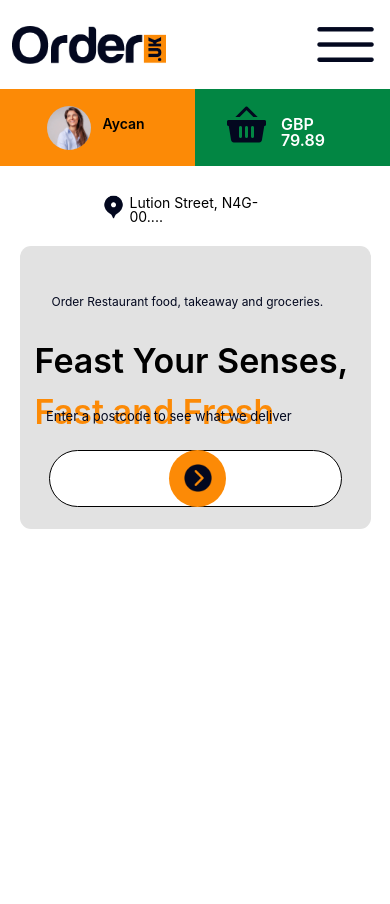
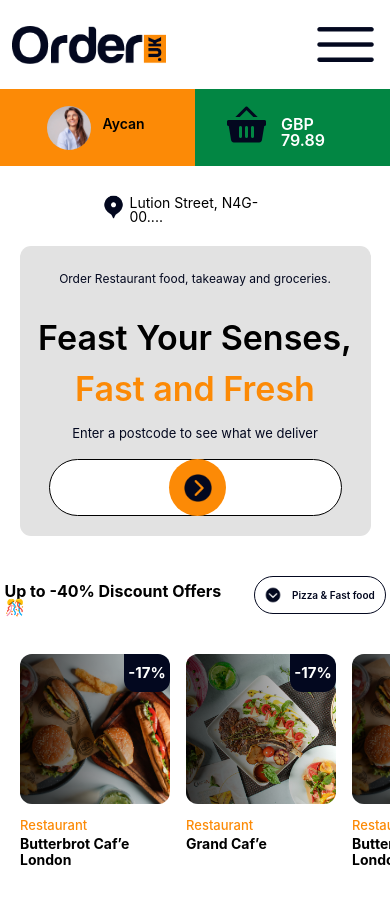
Before and after one commit to mortezamohasseliy/Food-delivery-website-React, a React (Vite) app: page / in a window 390 px wide. Shown: the top 904 px of the page. Before the commit the page ends 844 px from the top, so only its background shows below. Built offline with nearby package versions, Linux system fonts and the light colour scheme.

Commit message:
create discount section of website in desktop and mobile design

```diff
--- a/src/App.jsx
+++ b/src/App.jsx
@@ -1,3 +1,4 @@
+import DiscountOffer from "./components/discount-offers/DiscountOffer";
 import Header from "./components/header/Header";
 import Hero from "./components/hero/Hero";
 import Navbar from "./components/navbar/Navbar";
@@ -19,6 +20,10 @@ function App() {
       <div className="order-3 lg:order-3">
         <Hero />
       </div>
+
+      <div className="order-4">
+        <DiscountOffer />
+      </div>
     </div>
   );
 }
--- /dev/null
+++ b/src/components/discount-offers/Desktop/DiscountOfferDesktop.jsx
@@ -0,0 +1,122 @@
+function DiscountOfferDesktop() {
+  return (
+    <section className="w-full h-107 top-218.25 left-25  mt-10 p-5">
+      {/* header */}
+      <div className="flex items-center justify-between">
+        <h1 className="w-157.5 h-12 top-218.5 left-30.25 flex items-center font-bold text-[32px] leading-[100%] tracking-normal">
+          Up to -40% 🎊 Order.uk exclusive deals
+        </h1>
+        <div className="w-134.25 h-6 top-223 left-267.25 font-normal text-[16px] leading-[100%]">
+          <ul className="flex items-center justify-around">
+            <li>Vegan</li>
+            <li>Sushi</li>
+            <li
+              className="font-semibold text-[#FC8A06] w-54.75 h-15.25 top-218.25
+                left-323 rounded-[120px] border border-[#FC8A06] flex items-center justify-center"
+            >
+              Pizza & Fast food
+            </li>
+            <li>others</li>
+          </ul>
+        </div>
+      </div>
+      {/* categories */}
+
+      <div className="w-full flex items-center mt-10 gap-5">
+        <div className="relative h-81.25 w-124 overflow-hidden rounded-xl">
+          <img
+            className="h-full w-full object-cover"
+            src="../src/assets/images/food-1.png"
+            alt=""
+          />
+
+          {/* Gradient */}
+          <div className="absolute inset-0 bg-linear-to-r from-black/80 via-black/40 to-transparent" />
+
+          {/* Text */}
+          <div className="absolute bottom-6 left-8">
+            <h3 className="text-[18px] font-medium leading-[100%] tracking-normal text-[#FC8A06]">
+              Restaurant
+            </h3>
+
+            <h2 className="text-[24px] font-bold text-white">
+              Chef Burgers London
+            </h2>
+          </div>
+          <span className="text-white absolute top-0 right-10 w-22 h-16.5 rounded-br-xl rounded-bl-xl bg-[#03081F] flex items-center justify-center">
+            <p
+              className="w-12.75 h-6.75 top-249.25 left-126.25
+                font-bold text-[18px]"
+            >
+              {" "}
+              -40%
+            </p>
+          </span>
+        </div>
+
+        <div className="relative h-81.25 w-124 overflow-hidden rounded-xl">
+          <img
+            className="h-full w-full object-cover"
+            src="../src/assets/images/food-2.png"
+            alt=""
+          />
+
+          {/* Gradient */}
+          <div className="absolute inset-0 bg-linear-to-r from-black/80 via-black/40 to-transparent" />
+
+          {/* Text */}
+          <div className="absolute bottom-6 left-8">
+            <h3 className="text-[18px] font-medium leading-[100%] tracking-normal text-[#FC8A06]">
+              Restaurant
+            </h3>
+
+            <h2 className="text-[24px] font-bold text-white">
+              Grand Ai Cafe London
+            </h2>
+          </div>
+          <span className="text-white absolute top-0 right-10 w-22 h-16.5 rounded-br-xl rounded-bl-xl bg-[#03081F] flex items-center justify-center">
+            <p
+              className="w-12.75 h-6.75 top-249.25 left-126.25
+                font-bold text-[18px]"
+            >
+              {" "}
+              -20%
+            </p>
+          </span>
+        </div>
+
+        <div className="relative h-81.25 w-124 overflow-hidden rounded-xl">
+          <img
+            className="h-full w-full object-cover"
+            src="../src/assets/images/food-1.png"
+            alt=""
+          />
+
+          {/* Gradient */}
+          <div className="absolute inset-0 bg-linear-to-r from-black/80 via-black/40 to-transparent" />
+
+          {/* Text */}
+          <div className="absolute bottom-6 left-8">
+            <h3 className="text-[18px] font-medium leading-[100%] tracking-normal text-[#FC8A06]">
+              Restaurant
+            </h3>
+
+            <h2 className="text-[24px] font-bold text-white">
+              Butterbrot Caf’e London
+            </h2>
+          </div>
+          <span className="text-white absolute top-0 right-10 w-22 h-16.5 rounded-br-xl rounded-bl-xl bg-[#03081F] flex items-center justify-center">
+            <p
+              className="w-12.75 h-6.75 top-249.25 left-126.25
+                font-bold text-[18px]"
+            >
+              {" "}
+              -17%
+            </p>
+          </span>
+        </div>
+      </div>
+    </section>
+  );
+}
+export default DiscountOfferDesktop;
--- /dev/null
+++ b/src/components/discount-offers/DiscountOffer.jsx
@@ -0,0 +1,19 @@
+import DiscountOfferDesktop from "./Desktop/DiscountOfferDesktop";
+import DiscountOfferMobile from "./Mobile/DiscountOfferMobile";
+
+function DiscountOffer() {
+  return (
+    <header>
+      {/* Desktop */}
+      <div className="hidden lg:block">
+        <DiscountOfferDesktop />
+      </div>
+
+      {/* Mobile */}
+      <div className="lg:hidden">
+        <DiscountOfferMobile />
+      </div>
+    </header>
+  );
+}
+export default DiscountOffer;
--- /dev/null
+++ b/src/components/discount-offers/Mobile/DiscountOfferMobile.jsx
@@ -0,0 +1,55 @@
+import OfferCard from "../OfferCard";
+
+function DiscountOfferMobile() {
+  const offers = [
+    {
+      image: "../src/assets/images/food-1.png",
+      restaurant: "Butterbrot Caf’e London",
+    },
+    {
+      image: "../src/assets/images/food-2.png",
+      restaurant: "Grand Caf’e",
+    },
+    {
+      image: "../src/assets/images/food-1.png",
+      restaurant: "Butterbrot Caf’e London",
+    },
+  ];
+
+  return (
+    <div className="mt-10 mb-10 w-full overflow-hidden">
+      <div className="flex items-center justify-around">
+        <h1
+          className="w-60 h-6 top-131.75 left-5.25
+        font-bold text-[16px] leading-[100%] tracking-normal"
+        >
+          Up to -40% Discount Offers 🎊{" "}
+        </h1>
+        <button>
+          {" "}
+          <p
+            className="font-semibold text-[#03081F] w-33 h-9.5 top-130
+                left-69.25 rounded-[120px] border border-[#03081F] flex items-center justify-evenly
+               text-[10px] space-x-3 "
+          >
+            <span className="w-4.5 h-4.5 top-132.5 left-71.5 rotate-90">
+              <img src="../src/assets/images/arrow-right.png" alt="" />
+            </span>{" "}
+            Pizza & Fast food
+          </p>
+        </button>
+      </div>
+      <div className="flex gap-4 overflow-x-auto px-5 pb-4 scrollbar-hide mt-10">
+        {offers.map((offer, index) => (
+          <OfferCard
+            key={index}
+            image={offer.image}
+            restaurant={offer.restaurant}
+          />
+        ))}
+      </div>
+    </div>
+  );
+}
+
+export default DiscountOfferMobile;
--- /dev/null
+++ b/src/components/discount-offers/OfferCard.jsx
@@ -0,0 +1,28 @@
+function OfferCard({ image, restaurant, discount = "-17%" }) {
+  return (
+    <div className="w-37.5 shrink-0">
+      <div className="relative h-37.5 w-37.5 overflow-hidden rounded-xl">
+        <img
+          className="h-full w-full object-cover"
+          src={image}
+          alt={restaurant}
+        />
+
+        {/* Gradient */}
+        <div className="absolute inset-0 bg-linear-to-r from-black/80 via-black/40 to-transparent" />
+
+        {/* Discount */}
+        <span className="absolute right-0 top-0 flex h-9.5 w-11.5 items-center justify-center rounded-bl-xl rounded-br-xl bg-[#03081F] text-white">
+          <span className="font-bold text-[15px]">{discount}</span>
+        </span>
+      </div>
+
+      <div className="mt-3">
+        <h3 className="font-medium text-[13px] text-[#FC8A06]">Restaurant</h3>
+
+        <h2 className="font-bold text-[14px] leading-4">{restaurant}</h2>
+      </div>
+    </div>
+  );
+}
+export default OfferCard;
--- a/src/components/hero/Desktop/HeroDesktop.jsx
+++ b/src/components/hero/Desktop/HeroDesktop.jsx
@@ -1,6 +1,6 @@
 function Landing() {
   return (
-    <section className="relative w-[95%] h-152.5 top-20 left-25  rounded-xl border border-gray-200 flex items-center">
+    <section className="relative w-[95%] h-152.5 top-20 left-25  rounded-xl border border-gray-200 flex items-center mb-10">
       {/* images */}
       <div className="top-70.75 left-105.75 flex items-center">
         <img
--- a/src/components/hero/Mobile/HeroMobile.jsx
+++ b/src/components/hero/Mobile/HeroMobile.jsx
@@ -1,17 +1,19 @@
 function HeroMobile() {
   return (
     <div className="w-full">
-      <div className="w-[90%] h-70.75 top-53.75 left-2.75 rounded-[11px]  flex flex-col items-center justify-center mx-auto bg-[#E2E2E2]">
+      <div className="w-[90%] h-72.5 top-53.75 left-2.75 rounded-[11px] pb-5  flex flex-col items-center justify-center mx-auto bg-[#E2E2E2] text-center">
         <p className="w-71.75 h-16.5 top-56.25 left-18 font-normal text-[12px] leading-16.5 tracking-normal text-[#03081F]">
           Order Restaurant food, takeaway and groceries.
         </p>
-        <h2 className="w-80.25 h-18 top-69.75 left-13.75 font-semibold text-[34px]">
+        <div className=" top-69.75 left-13.75 mb-10 text-center">
+          <h2 className="w-80.25 h-18 font-semibold text-[34px]">
             Feast Your Senses,
             <br />
             <span className="font-semibold text-[34px] leading-9 text-[#FC8A06]">
               Fast and Fresh
             </span>
           </h2>
+        </div>
         <p className="w-74.5 h-10.75 top-84.75 left-17.75 font-normal text-[13px] text-[#03081F]">
           Enter a postcode to see what we deliver
         </p>
```
Also changed, not shown: src/assets/images/food-1.png (added), src/assets/images/food-2.png (added). Lines whose indentation alone changed are shown as unchanged.
